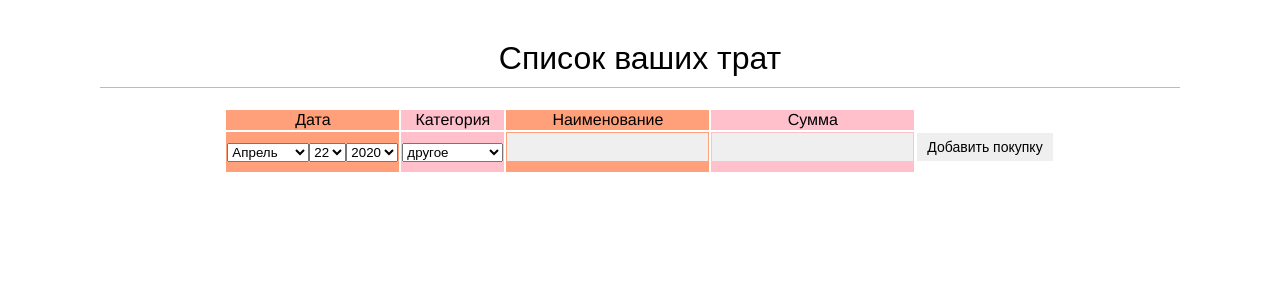
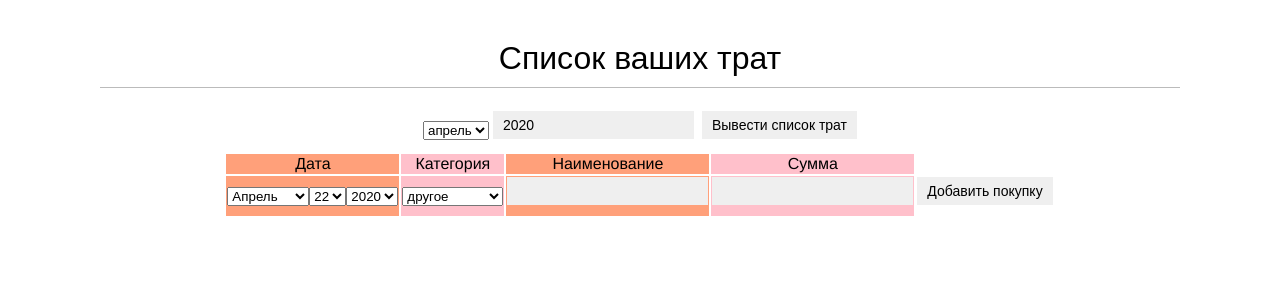
Before and after one commit to USATUKirill96/home_accounting_site, a Django app: page / in a window 1280 px wide. Shown: the part 48-348 px from the top of the page. Run offline with Django 3.2, Linux system fonts and the light colour scheme; the visitor is signed in with stand-in values (Sample User, id 1); data that the repository does not hold is empty; some web fonts are replaced.

Commit message:
users now able to choose which time period to observe

```diff
--- a/website/forms.py
+++ b/website/forms.py
@@ -44,12 +44,20 @@ class UserEditForm(forms.ModelForm):
 
 
 CHOICES = (("Другое", "другое"), ("Продукты", "продукты"), ("Развлечения", "развлечения"),
-               ("Бытовые", "бытовые"), ("Здоровье", "здоровье"), ("Транспорт", "транспорт"),
-               ("Животные", "животные"))
+           ("Бытовые", "бытовые"), ("Здоровье", "здоровье"), ("Транспорт", "транспорт"),
+           ("Животные", "животные"))
+
 
 class SpendsAddForm(forms.Form):
-
     date = forms.DateField(widget=forms.widgets.SelectDateWidget(), initial=date.today())
     category = forms.ChoiceField(choices=CHOICES)
     name = forms.CharField(label="Название покупки")
     sum = forms.IntegerField(label="Сумма")
+
+
+MONTHS = ((3, "март"), (4, "апрель"), (5, "май"))
+
+
+class SpendsPeriodForm(forms.Form):
+    month = forms.ChoiceField(choices=MONTHS, initial=date.today().month.as_integer_ratio())
+    year = forms.IntegerField(initial=date.today().year)
--- a/website/static/css/base.css
+++ b/website/static/css/base.css
@@ -268,3 +268,17 @@ img.user-detail {
     font-style:italic;
     color:#ccc;
 }
+table{
+margin-left: auto;
+margin-right: auto;
+text-align: center;
+border: 1px;
+cellpadding: 4px;
+cellspacing: 4px;
+frame: solid;
+}
+.period{
+text-align: center;
+margin-left: auto;
+margin-right: auto;
+}
--- a/website/templates/website/dashboard.html
+++ b/website/templates/website/dashboard.html
@@ -13,9 +13,24 @@
     cellspacing: 4px;
     frame: solid;
     }
+    .period{
+    text-align: center;
+    margin-left: auto;
+    margin-right: auto;
+    }
 
 </style>
     <h1 align="center">Список ваших трат</h1>
+<table>
+    <tr>
+<form class="period" action="." method="post">
+    <td>{{period_form.month}}</td>
+    <td>{{period_form.year}}</td>
+    <td>{% csrf_token %}</td>
+    <td><input type="submit" value="Вывести список трат"></td>
+</form>
+    </tr>
+</table>
 <table>
     <tr>
         <td bgcolor="#FFA07A">Дата</td><td bgcolor="#FFC0CB">Категория</td>
--- a/website/views.py
+++ b/website/views.py
@@ -1,10 +1,11 @@
 import requests
+from datetime import date as currentdate
 from django.contrib.auth import views as auth_views
 from django.contrib.auth.decorators import login_required
 from django.shortcuts import render
 from django.contrib import messages
 
-from .forms import CustomUserRegistrationForm, CustomPasswordChange, UserEditForm, SpendsAddForm
+from .forms import CustomUserRegistrationForm, CustomPasswordChange, UserEditForm, SpendsAddForm, SpendsPeriodForm
 
 
 class PasswordChangeCustom(auth_views.PasswordChangeView):
@@ -13,21 +14,32 @@ class PasswordChangeCustom(auth_views.PasswordChangeView):
 
 @login_required
 def dashboard(request):
+    global spends
     if request.method == 'POST':
         spends_form = SpendsAddForm(request.POST)
+        period_form = SpendsPeriodForm(request.POST)
         if spends_form.is_valid():
             date = spends_form.cleaned_data['date']
             category = spends_form.cleaned_data['category']
             name = spends_form.cleaned_data['name']
             sum = spends_form.cleaned_data['sum']
             requests.post('http://localhost:8000/api/spends/', data={'user_id': request.user.pk, 'source': 'site',
-                                                                'category': category,'date': date,
-                                                                'name': name, 'sum': sum, 'common': 'False'})
-    spends_form = SpendsAddForm()
-    spends = requests.get(f'http://localhost:8000/api/spends?user_id={request.user.pk}&source=site')
+                                                                     'category': category, 'date': date,
+                                                                     'name': name, 'sum': sum, 'common': 'False'})
+        if period_form.is_valid():
+            month = period_form.cleaned_data['month']
+            year = period_form.cleaned_data['year']
+            spends = requests.get(
+                f'http://localhost:8000/api/spends?user_id={request.user.pk}&source=site&month={month}&year={year}')
+    else:
+        spends_form = SpendsAddForm()
+        period_form = SpendsPeriodForm()
+        spends = requests.get(
+            f'http://localhost:8000/api/spends?user_id={request.user.pk}&source=site&'
+            f'month={currentdate.today().month}&year={currentdate.today().year}')
     spends = spends.json()
-    return render(request, 'website/dashboard.html', {'section': 'dashboard', 'spends': spends['Spendings'],
-                                                      'spends_form': spends_form})
+    return render(request, 'website/dashboard.html', {'section': 'dashboard', 'spends_form': spends_form,
+                                                      'period_form': period_form, 'spends': spends['Spendings']})
 
 
 def register(request):
```
